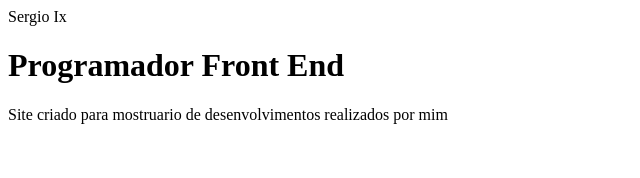
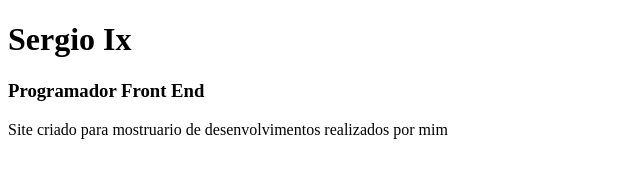
Before and after one commit to SergioIxOrozco/HTML-PROJETO, a plain HTML site: page index.html in a window 1280 px wide. Shown: the whole page, without its empty margins (0-640 px from the left). Drawn offline with Linux system fonts and the light colour scheme.

Commit message:
melhoras de titulos

```diff
--- a/index.html
+++ b/index.html
@@ -8,8 +8,8 @@
 <title>Sergio Ix </title>
 </head>
 <body>
-    <header> Sergio Ix</header>
-    <h1>Programador Front End</h1>
+    <h1> Sergio Ix</h1>
+    <h3>Programador Front End</h3>
     <p> Site criado para mostruario de desenvolvimentos realizados por mim</p>
 </body>
 </html>
```
